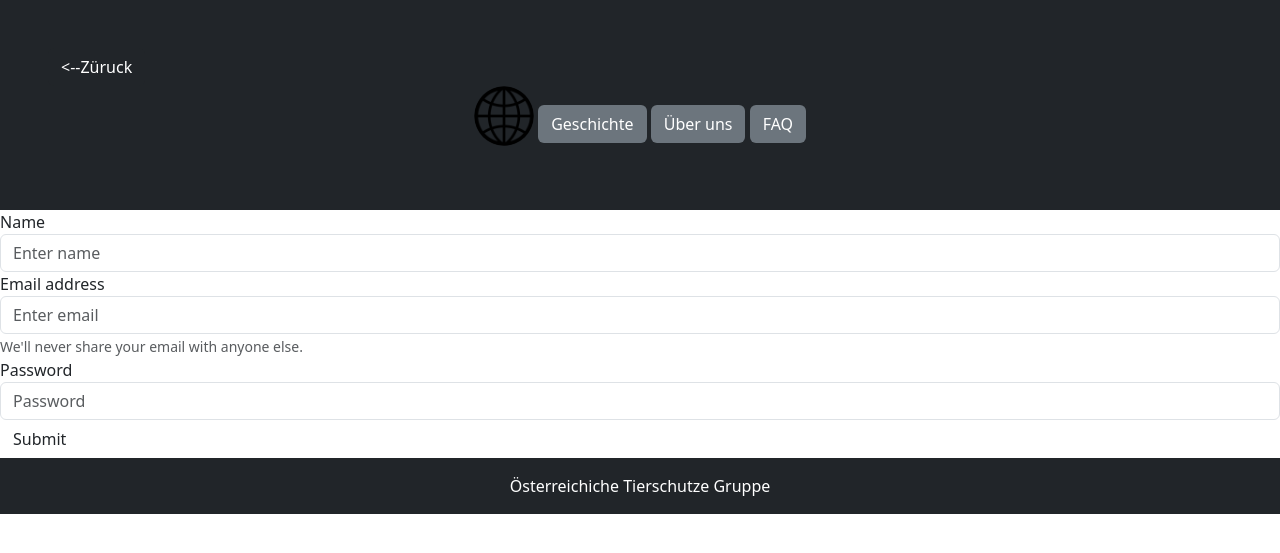
After one commit to Riruxen/Site, a Python web app: template app/templates/registration.html in a window 1280 px wide. The commit adds this page. Shown: the top 553 px of the page. Run offline with Jinja, Linux system fonts and the light colour scheme; the template is opened without the code that fills it, so the values that code supplies are empty.

Commit message:
adding simple registation form, and button on main site to registration

```diff
--- /dev/null
+++ b/app/templates/registration.html
@@ -0,0 +1,59 @@
+<!DOCTYPE html>
+<html lang="de">
+<head>
+    <meta charset="UTF-8">
+    <meta name="viewport" content="width=device-width, initial-scale=1.0">
+    <link href="https://cdn.jsdelivr.net/npm/bootstrap@5.3.8/dist/css/bootstrap.min.css" rel="stylesheet" integrity="sha384-sRIl4kxILFvY47J16cr9ZwB07vP4J8+LH7qKQnuqkuIAvNWLzeN8tE5YBujZqJLB" crossorigin="anonymous">
+    <link rel="stylesheet" href="{{ url_for('static', filename='mystyle.css') }}">
+</head>
+<body>
+    <header>
+
+    <div class="bg-dark text-white p-5 text-center">
+      <div class="btn-group-horizontal d-flex justify-content-left">
+        <a href="{{url_for('rout.show')}}" class="btn bg-dark text-white"> <--Züruck</a>
+      </div>
+
+     <img src="{{ url_for('static', filename='images/logo.png') }}" class="img-fluid rounded-circle mb-3 mx-auto" width="60" alt="logo">
+    <a href="{{ url_for('rout.geschichte') }}" class="btn  bg-secondary text-white">Geschichte</a>
+    <a href="{{ url_for('rout.über') }}" class="btn  bg-secondary text-white">Über uns</a>
+    <a href="{{ url_for('rout.faq') }}" class="btn  bg-secondary text-white">FAQ</a>
+    </header>
+</div>
+<main>
+    <form action="/add" method="post">
+<div class="form-group">
+    <label for="exampleInputEmail1">Name</label>
+    <input type="text" class="form-control" name="exampleInputname" aria-describedby="name" placeholder="Enter name" required>
+  </div>
+  <div class="form-group">
+    <label for="exampleInputEmail1">Email address</label>
+    <input type="email" class="form-control" id="exampleInputEmail1" name="exampleInputEmail1" aria-describedby="emailHelp" placeholder="Enter email"required>
+    <small id="emailHelp" class="form-text text-muted">We'll never share your email with anyone else.</small>
+  </div>
+  <div class="form-group">
+    <label for="exampleInputPassword1">Password</label>
+    <input type="password" class="form-control" id="exampleInputPassword1"name="exampleInputPassword1" placeholder="Password"required>
+  </div>
+<input type="submit" class="btn btn-default" value="Submit"/>
+
+</form>
+{% with messages = get_flashed_messages()%}
+            {% if messages%}
+                {% for message in messages%}
+                    <p>{{message}}</p>
+        {%endfor%}
+        {%endif%}
+        {%endwith%}
+</main>
+
+   <footer class="mt-auto py-3 bg-dark text-white text-center">
+    <div class="container">
+        <div class="text-center ">
+        <span>Österreichiche Tierschutze Gruppe</span>
+      </div>
+    </div>
+  </footer>
+</body>
+
+</html>
--- a/app/templates/wien.html
+++ b/app/templates/wien.html
@@ -52,6 +52,12 @@
     <div class="col-md-2 d-flex justify-content-center text-wrap">
         <h4>Heiligenständer Straße (Speilplatz Werheimsteinpark)</h4>
   </div>
+    <div class="col-md-2 d-flex justify-content-center text-wrap">
+        <h4>Stadtpark</h4>
+  </div>
+  <div class="d-flex justify-content-center text-wrap">
+    <a href="{{ url_for('rout.kaufen') }}" class="btn btn-primary bg-green">Ticket Kaufen</a>
+  </div>
 
 
 </main>
```
Also changed, not shown: app/database_function.py (+4 -4 lines), app/routes1.py (+22 -2 lines), app/templates/haupt.html (+6 -1 lines).
